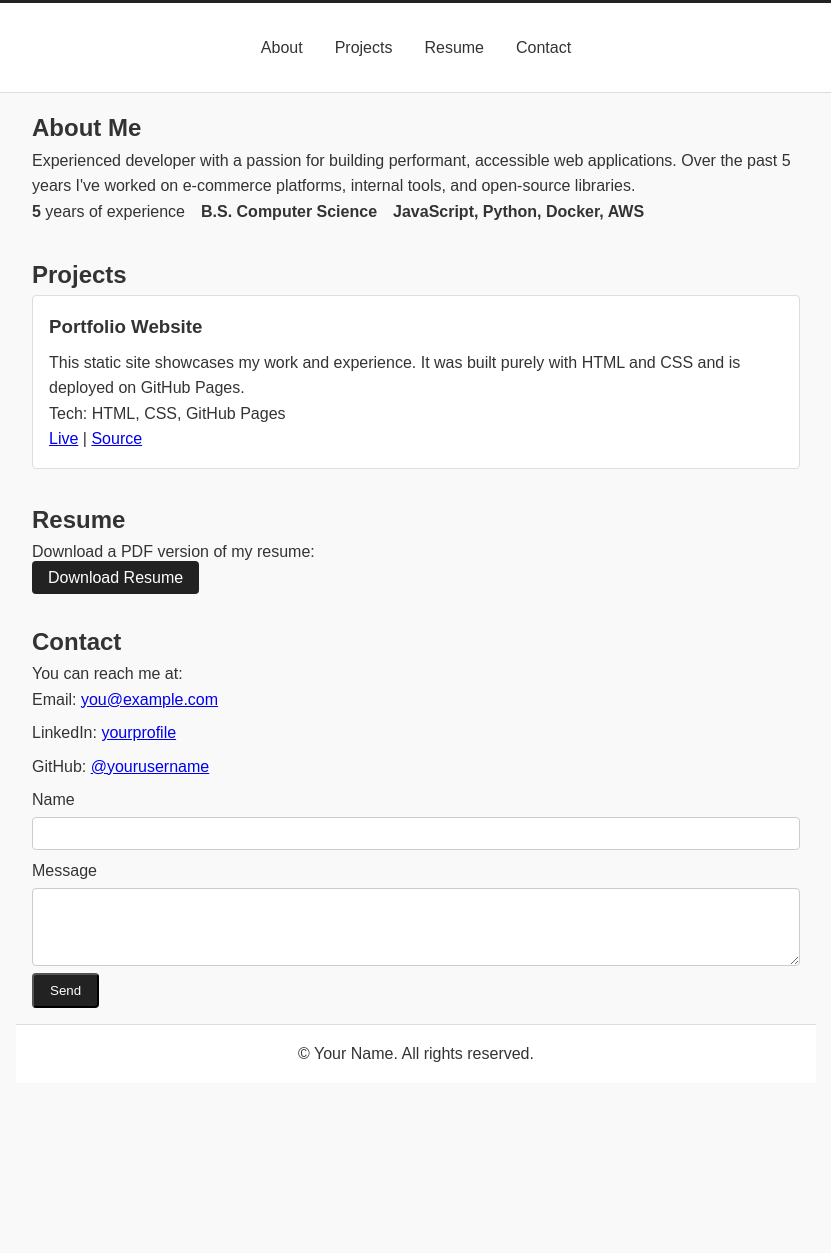
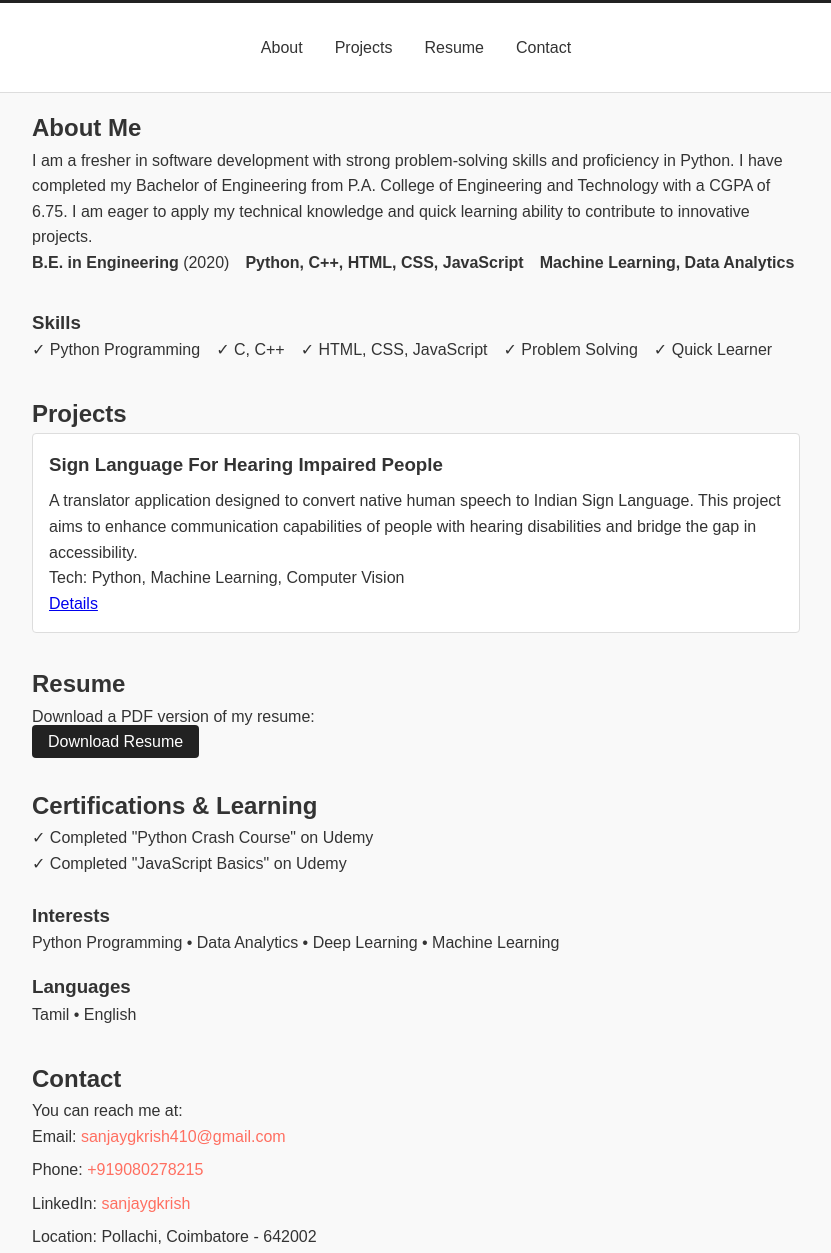
Before and after one commit to antonystarc/MyPortofolio, a plain HTML site: page index.html in a window 1280 px wide. Shown: the part 367-1620 px from the top of the page, without its empty margins (224-1055 px from the left). Before the commit the page ends 1450 px from the top, so only its background shows below. Drawn offline with Linux system fonts and the light colour scheme.

Commit message:
Update portfolio with Sanjay's information and projects

```diff
--- a/css/style.css
+++ b/css/style.css
@@ -106,6 +106,17 @@ section {
     margin-bottom: 0.5rem;
 }
 
+.contact-info a,
+.contact-form a {
+    color: #ff6f61;
+    text-decoration: none;
+}
+
+.contact-info a:hover,
+.contact-form a:hover {
+    text-decoration: underline;
+}
+
 .contact-form label {
     display: block;
     margin-top: 0.5rem;
--- a/index.html
+++ b/index.html
@@ -3,16 +3,16 @@
 <head>
     <meta charset="UTF-8" />
     <meta name="viewport" content="width=device-width, initial-scale=1.0" />
-    <title>My Portfolio</title>
+    <title>Sanjay G - Portfolio</title>
     <link rel="stylesheet" href="css/style.css" />
 </head>
 <body>
     <header id="hero">
         <div class="container">
             <img src="assets/profile.jpg" alt="Profile photo" class="profile-img" />
-            <h1>Antony Starc</h1>
-            <p>Full‑stack software engineer specializing in web applications and user experience.
-                I'm a <strong>Software Developer</strong> with experience in <em>JavaScript, Python, and cloud platforms</em>.
+            <h1>SANJAY G</h1>
+            <p>Fresh Engineering graduate with strong proficiency in <strong>Python</strong> and interest in <em>Machine Learning, Data Analytics, and Problem Solving</em>.
+                Based in Pollachi, Coimbatore.
             </p>
             <a href="#contact" class="btn">Get in touch</a>
         </div>
@@ -29,13 +29,22 @@
 
     <section id="about" class="container">
         <h2>About Me</h2>
-        <p>Experienced developer with a passion for building performant, accessible web applications.
-            Over the past 5 years I've worked on e-commerce platforms, internal tools, and open-source libraries.
+        <p>I am a fresher in software development with strong problem-solving skills and proficiency in Python.
+            I have completed my Bachelor of Engineering from P.A. College of Engineering and Technology with a CGPA of 6.75.
+            I am eager to apply my technical knowledge and quick learning ability to contribute to innovative projects.
         </p>
         <ul class="stats">
-            <li><strong>5</strong> years of experience</li>
-            <li><strong>B.S. Computer Science</strong></li>
-            <li><strong>JavaScript, Python, Docker, AWS</strong></li>
+            <li><strong>B.E. in Engineering</strong> (2020)</li>
+            <li><strong>Python, C++, HTML, CSS, JavaScript</strong></li>
+            <li><strong>Machine Learning, Data Analytics</strong></li>
+        </ul>
+        <h3 style="margin-top: 2rem;">Skills</h3>
+        <ul style="list-style: none; display: flex; flex-wrap: wrap; gap: 1rem;">
+            <li>✓ Python Programming</li>
+            <li>✓ C, C++</li>
+            <li>✓ HTML, CSS, JavaScript</li>
+            <li>✓ Problem Solving</li>
+            <li>✓ Quick Learner</li>
         </ul>
     </section>
 
@@ -44,12 +53,11 @@
         <div class="project-list">
             <!-- Repeat this block for each project -->
             <div class="project">
-                <h3>Portfolio Website</h3>
-                <p class="description">This static site showcases my work and experience. It was built purely with HTML and CSS and is deployed on GitHub Pages.</p>
-                <p class="tech">Tech: HTML, CSS, GitHub Pages</p>
+                <h3>Sign Language For Hearing Impaired People</h3>
+                <p class="description">A translator application designed to convert native human speech to Indian Sign Language. This project aims to enhance communication capabilities of people with hearing disabilities and bridge the gap in accessibility.</p>
+                <p class="tech">Tech: Python, Machine Learning, Computer Vision</p>
                 <p class="links">
-                    <a href="https://antonystarc.github.io/MyPortofolio" target="_blank">Live</a> |
-                    <a href="https://github.com/antonystarc/MyPortofolio" target="_blank">Source</a>
+                    <a href="#" target="_blank">Details</a>
                 </p>
             </div>
             <!-- end project -->
@@ -63,15 +71,28 @@
         <!-- you can also embed a PDF or link to the one you uploaded to the repo -->
     </section>
 
+    <section id="certifications" class="container">
+        <h2>Certifications & Learning</h2>
+        <ul style="list-style: none;">
+            <li>✓ Completed "Python Crash Course" on Udemy</li>
+            <li>✓ Completed "JavaScript Basics" on Udemy</li>
+        </ul>
+        <h3 style="margin-top: 1.5rem;">Interests</h3>
+        <p>Python Programming • Data Analytics • Deep Learning • Machine Learning</p>
+        <h3 style="margin-top: 1rem;">Languages</h3>
+        <p>Tamil • English</p>
+    </section>
+
     <section id="contact" class="container">
         <h2>Contact</h2>
         <p>You can reach me at:</p>
         <ul class="contact-info">
-            <li>Email: <a href="mailto:you@example.com">you@example.com</a></li>
-            <li>LinkedIn: <a href="https://linkedin.com/in/yourprofile" target="_blank">yourprofile</a></li>
-            <li>GitHub: <a href="https://github.com/yourusername" target="_blank">@yourusername</a></li>
+            <li>Email: <a href="mailto:sanjaygkrish410@gmail.com">sanjaygkrish410@gmail.com</a></li>
+            <li>Phone: <a href="tel:+919080278215">+919080278215</a></li>
+            <li>LinkedIn: <a href="https://www.linkedin.com/in/sanjaygkrish/" target="_blank">sanjaygkrish</a></li>
+            <li>Location: Pollachi, Coimbatore - 642002</li>
         </ul>
-        <form class="contact-form" action="mailto:you@example.com" method="post" enctype="text/plain">
+        <form class="contact-form" action="mailto:sanjaygkrish410@gmail.com" method="post" enctype="text/plain">
             <label for="name">Name</label>
             <input id="name" name="name" type="text" required />
             <label for="message">Message</label>
@@ -81,7 +102,7 @@
     </section>
 
     <footer class="container">
-        <p>&copy; <!-- year --> Your Name. All rights reserved.</p>
+        <p>&copy; 2026 SANJAY G. All rights reserved.</p>
     </footer>
 </body>
 </html>
```
